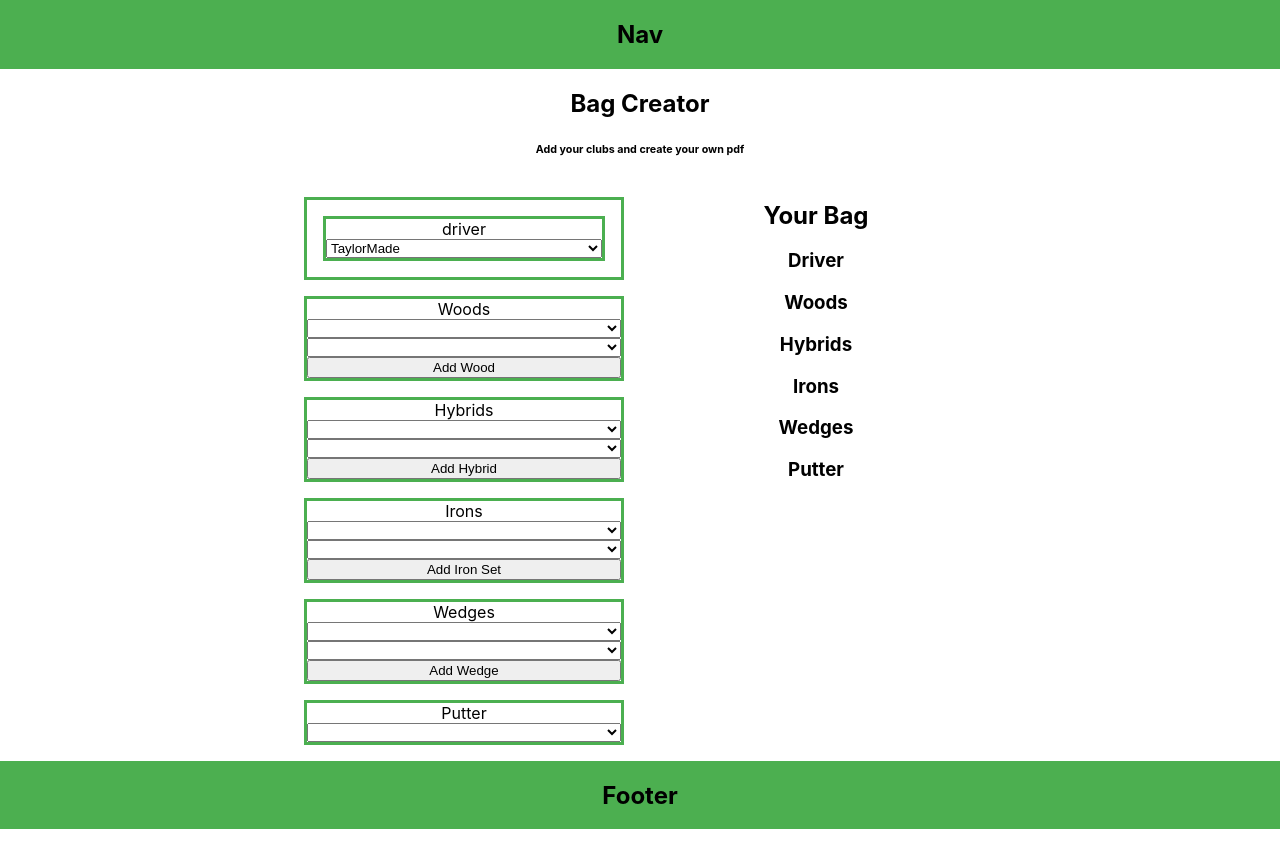
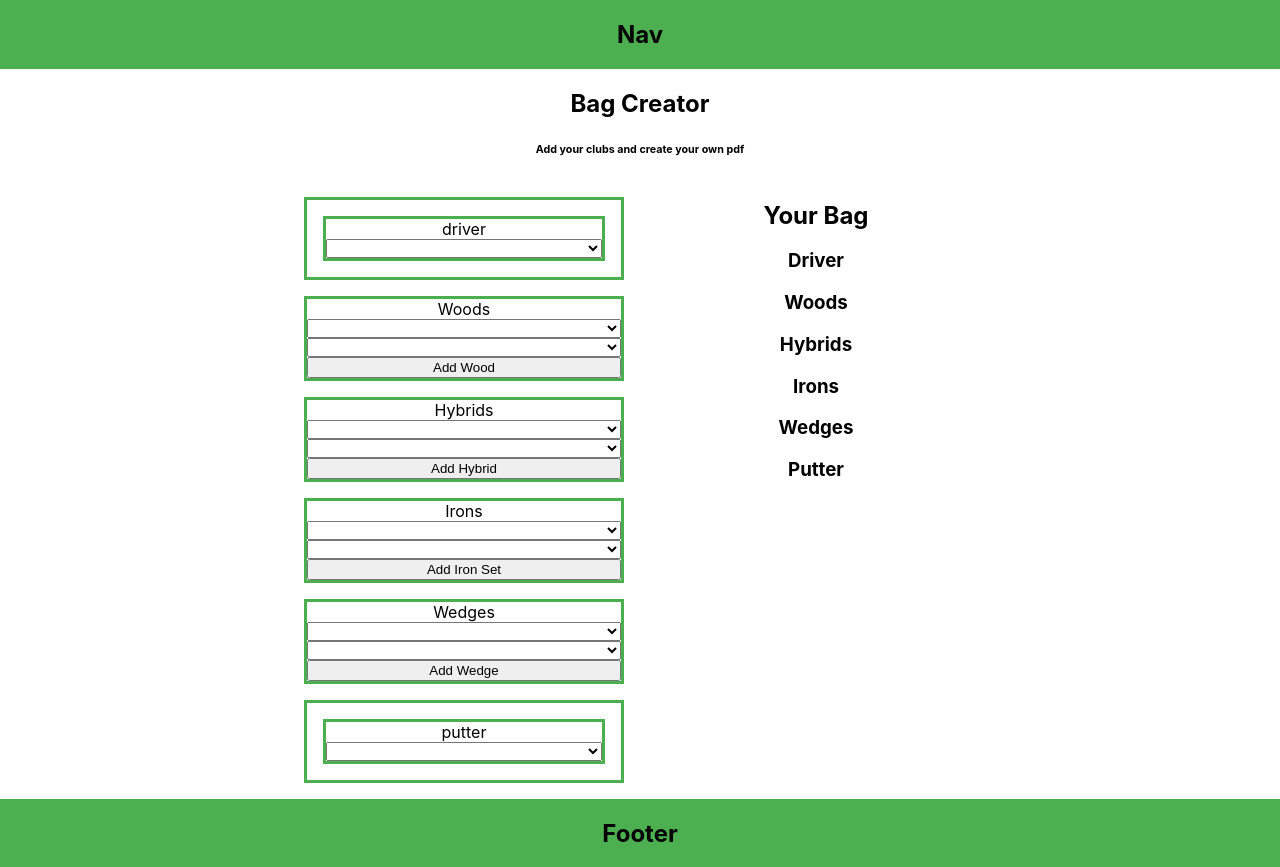
Before and after one commit to poplockndrop1t/golfBuddy, a React (Create React App) app: page / in a window 1280 px wide. Before the commit the page ends 829 px from the top, so only its background shows below. Built offline with nearby package versions, Linux system fonts and the light colour scheme.

Commit message:
Driver and putter now render club select

```diff
--- a/src/BagCreator/ClubOptions/ClubOptions.js
+++ b/src/BagCreator/ClubOptions/ClubOptions.js
@@ -10,7 +10,7 @@ class ClubOptions extends React.Component {
     this.handleClubChange = this.handleClubChange.bind(this);
     this.addNewClub = this.addNewClub.bind(this);
 
-    this.brands = ["TaylorMade", "Titleist", "Callaway", "Ping"];
+    this.brands = ["", "TaylorMade", "Titleist", "Callaway", "Ping"];
   };
 
   handleChange(event) {
@@ -31,7 +31,7 @@ class ClubOptions extends React.Component {
     return (
       <div className="clubOptionsContainer">
         <div className="driverContainer" onChange={ this.handleChange }>
-          <ClubSelect label={"driver"} options={this.brands} />
+          <ClubSelect clubType={"driver"} options={this.brands} />
         </div>
         <div className="woodsContainer" onChange={ this.handleClubChange }>
           <label>Woods</label>
@@ -109,14 +109,7 @@ class ClubOptions extends React.Component {
           <button onClick={ this.addNewClub }>Add Wedge</button>
         </div>
         <div className="putterContainer" onChange={ this.handleChange }>
-          <label>Putter</label>
-          <select name="putter">
-            <option value=""></option>
-            <option value="TaylorMade">TaylorMade</option>
-            <option value="Titleist">Titleist</option>
-            <option value="Callaway">Callaway</option>
-            <option value="Ping">Ping</option>
-          </select>
+          <ClubSelect clubType={"putter"} options={this.brands} />
         </div>
       </div>
     )
@@ -124,3 +117,12 @@ class ClubOptions extends React.Component {
 };
 
 export default ClubOptions;
+
+          // <label>Putter</label>
+          // <select name="putter">
+          //   <option value=""></option>
+          //   <option value="TaylorMade">TaylorMade</option>
+          //   <option value="Titleist">Titleist</option>
+          //   <option value="Callaway">Callaway</option>
+          //   <option value="Ping">Ping</option>
+          // </select>
--- a/src/BagCreator/ClubOptions/ClubSelect/ClubSelect.js
+++ b/src/BagCreator/ClubOptions/ClubSelect/ClubSelect.js
@@ -2,11 +2,11 @@ import React from 'react';
 import './ClubSelect.css';
 
 
-function ClubSelect({ label, options }) {
+function ClubSelect({ clubType, options }) {
   return (
     <div className="clubSelectContainer">
-      <label>{label}</label>
-      <select name={label} >
+      <label>{clubType}</label>
+      <select name={clubType} >
         { options.map((option, key) => {
           return (
             <option value={option} key={key}>{option}</option>
@@ -18,3 +18,20 @@ function ClubSelect({ label, options }) {
 };
 
 export default ClubSelect;
+
+          // <label>Woods</label>
+          // <select className="woods" name="type">
+          //   <option value=""></option>
+          //   <option value="3+">3+</option>
+          //   <option value="3">3</option>
+          //   <option value="4">4</option>
+          //   <option value="5">5</option>
+          // </select>
+          // <select className="woods" name="brand">
+          //   <option value=""></option>
+          //   <option value="TaylorMade">TaylorMade</option>
+          //   <option value="Titleist">Titleist</option>
+          //   <option value="Callaway">Callaway</option>
+          //   <option value="Ping">Ping</option>
+          // </select>
+          // <button onClick={ this.addNewClub }>Add Wood</button>
```
